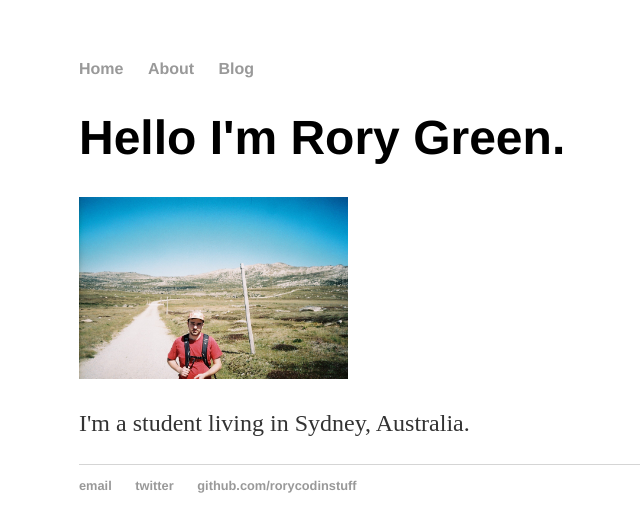
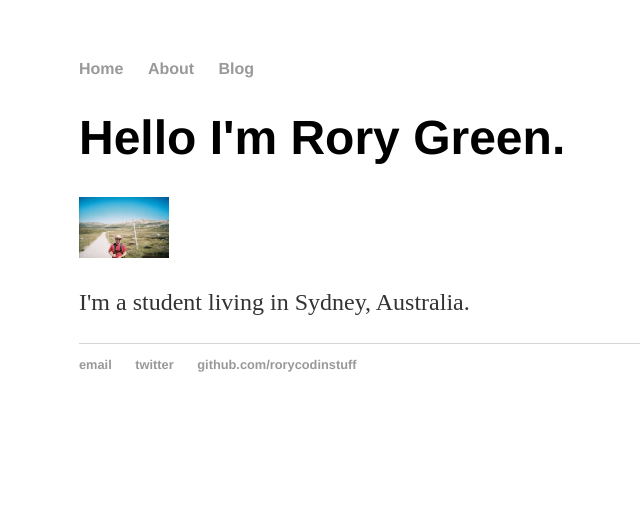
Before and after one commit to rorycodinstuff/rorycodinstuff.github.io, a Jekyll site: the page built from index.html, in a window 1280 px wide. Shown: the top 532 px of the page, without its empty margins (113-753 px from the left). Built offline with Jekyll 4.4.1, drawn with Linux system fonts in a browser that asks for light colours.

Commit message:
Update main.css

```diff
--- a/css/main.css
+++ b/css/main.css
@@ -44,6 +44,6 @@ ul.posts li {
 }
 
 .hero_img {
-    max-width: 30%;
-    max-height: 30%;
+    max-width: 10%;
+    max-height: 10%;
 }
```
